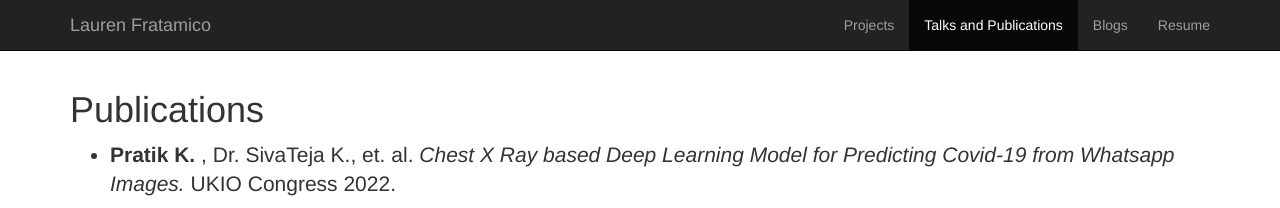
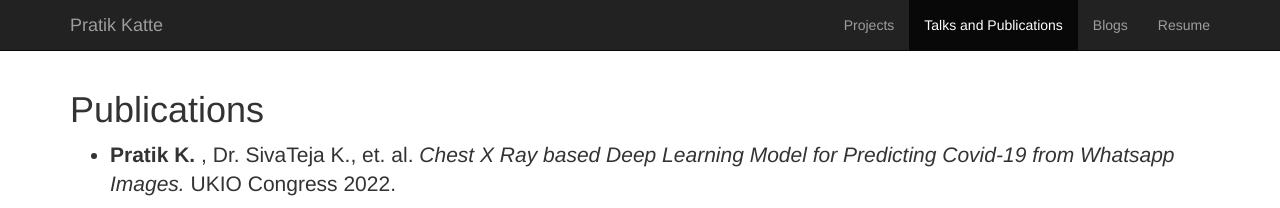
Before and after one commit to pratikkatte/pratikkatte.github.io, a Jekyll site: the page publications.html, which Jekyll copies as it is, in a window 1280 px wide. Shown: the top 208 px of the page. Built offline with Jekyll 4.4.1, drawn with Linux system fonts in a browser that asks for light colours.

Commit message:
7th commit

```diff
--- a/publications.html
+++ b/publications.html
@@ -45,7 +45,7 @@
             <span class="icon-bar"></span>
             <span class="icon-bar"></span>
           </button>
-          <a class="navbar-brand" href="/">Lauren Fratamico</a>
+          <a class="navbar-brand" href="/">Pratik Katte</a>
         </div>
         <div id="navbar" class="collapse navbar-collapse">
           <ul class="nav navbar-nav navbar-right">
@@ -102,39 +102,3 @@
     <script src="js/bootstrap.min.js"></script>
   </body>
 </html>
-
-
-
-<!--<!DOCTYPE html>
-<html>
-	<head>
-		<title>Lauren Fratamico</title>
-		<link rel="stylesheet" type="text/css" href="css/main.css">
-	</head>
-	<body>
-		<nav>
-    		<ul>
-        		<li><a href="/">Home</a></li>
-	        	<li><a href="/projects">Projects</a></li>
-	        	<li><a href="/publications">Publications</a></li>
-        		<li><a href="/cv">CV</a></li>
-    		</ul>
-		</nav>
-		<div class="container">
-    		<div class="blurb">
-    		    <h2> Publications </h2>
-		    <p>For the most up to date list of my publications, check out my <a href="https://scholar.google.ca/citations?user=eaUpFtwAAAAJ">google scholar profile</a></a>.</p>
-    		    <h3> Journals </h3>
-    		    <li>paper1</li>
-    		    <h3> Conferences </h3>
-    		    <li>paper1</li>
-    		    <li>paper2</li>
-		</div>
-		<footer>
-    		<ul>
-        		<li><a href="mailto:lauren.fratamico@gmail.com">email</a></li>
-        		<li><a href="https://github.com/fratamico">github.com/fratamico</a></li>
-			</ul>
-		</footer>
-	</body>
-</html>-->
```
